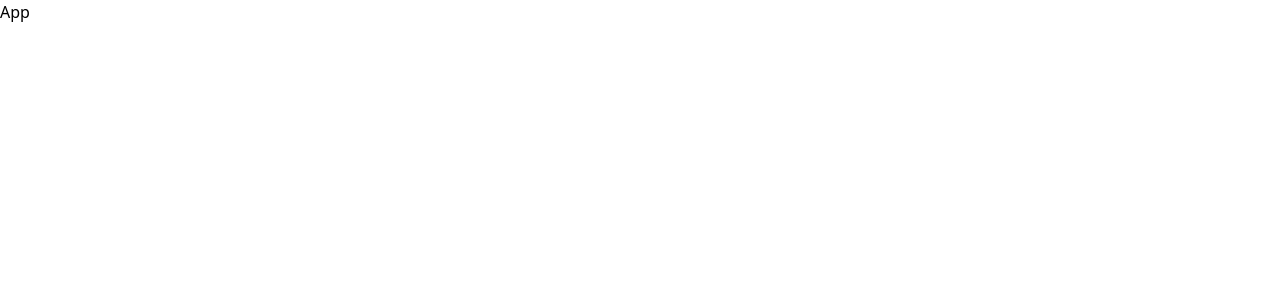
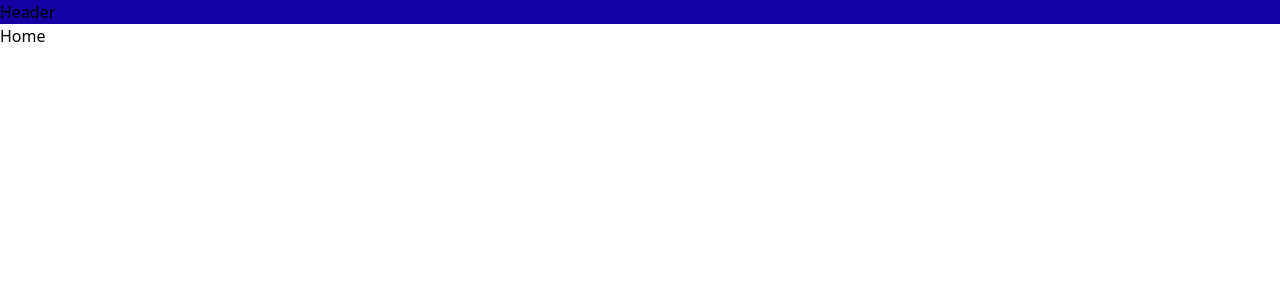
Before and after one commit to sebaspa/novopayment, a React (Vite) app: page / in a window 1280 px wide. Shown: the top 300 px of the page. Built offline with nearby package versions, Linux system fonts and the light colour scheme.

Commit message:
Layouts Configuracion de layouts. Creacion del comoponente Header.

```diff
--- a/package.json
+++ b/package.json
@@ -10,7 +10,8 @@
   },
   "dependencies": {
     "react": "^18.2.0",
-    "react-dom": "^18.2.0"
+    "react-dom": "^18.2.0",
+    "react-router-dom": "^6.8.1"
   },
   "devDependencies": {
     "@types/react": "^18.0.27",
--- a/src/App.tsx
+++ b/src/App.tsx
@@ -1,5 +1,13 @@
+import { Route, Routes } from "react-router-dom"
+import { MainLayout } from "./layouts"
+import { Home } from "./pages"
+
 export const App = () => {
   return (
-    <div>App</div>
+    <Routes>
+      <Route path="/" element={<MainLayout />}>
+        <Route index element={<Home />} />
+      </Route>
+    </Routes>
   )
 }
--- /dev/null
+++ b/src/components/Header.tsx
@@ -0,0 +1,5 @@
+export const Header = () => {
+  return (
+    <div className="bg-navy-blue-900">Header</div>
+  )
+}
--- /dev/null
+++ b/src/components/index.tsx
@@ -0,0 +1 @@
+export { Header } from "./Header";
--- /dev/null
+++ b/src/layouts/MainLayout.tsx
@@ -0,0 +1,11 @@
+import { Outlet } from 'react-router-dom';
+import { Header } from "../components";
+
+export const MainLayout = () => {
+  return (
+    <>
+      <Header />
+      <Outlet />
+    </>
+  );
+};
--- /dev/null
+++ b/src/layouts/index.tsx
@@ -0,0 +1 @@
+export { MainLayout } from "./MainLayout";
--- a/src/main.tsx
+++ b/src/main.tsx
@@ -1,10 +1,13 @@
 import React from "react";
 import ReactDOM from "react-dom/client";
+import { BrowserRouter } from "react-router-dom";
 import { App } from "./App";
 import "./index.css";
 
 ReactDOM.createRoot(document.getElementById("root") as HTMLElement).render(
   <React.StrictMode>
-    <App />
+    <BrowserRouter>
+      <App />
+    </BrowserRouter>
   </React.StrictMode>
 );
--- /dev/null
+++ b/src/pages/Home.tsx
@@ -0,0 +1,5 @@
+export const Home = () => {
+  return (
+    <div>Home</div>
+  )
+}
--- /dev/null
+++ b/src/pages/index.tsx
@@ -0,0 +1 @@
+export { Home } from "./Home";
--- a/tailwind.config.cjs
+++ b/tailwind.config.cjs
@@ -2,7 +2,22 @@
 module.exports = {
   content: ["./index.html", "./src/**/*.{js,ts,jsx,tsx}"],
   theme: {
-    extend: {},
+    extend: {
+      colors: {
+        "navy-blue": {
+          50: "#f0f1ff",
+          100: "#e4e5ff",
+          200: "#ccceff",
+          300: "#a4a6ff",
+          400: "#7570ff",
+          500: "#4937ff",
+          600: "#320fff",
+          700: "#2100ff",
+          800: "#1a00da",
+          900: "#1500a1",
+        },
+      },
+    },
   },
   plugins: [],
 };
```
Also changed, not shown: 2 other files (tests, documents, lock files or other folders).
